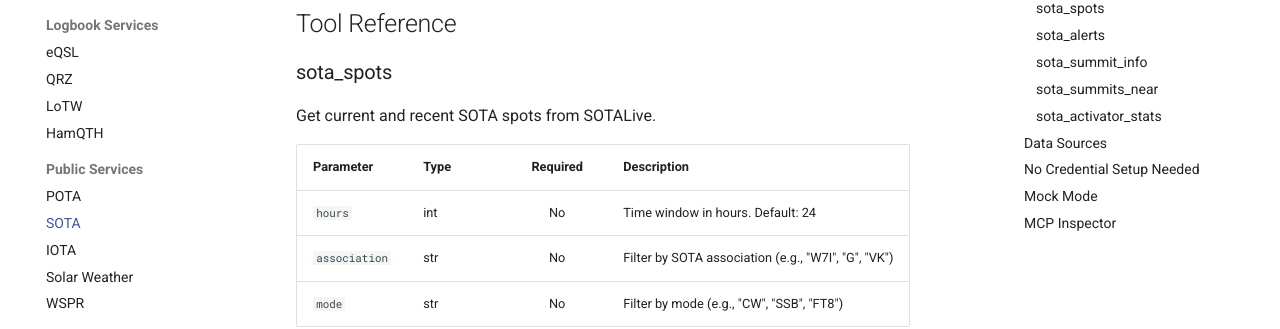
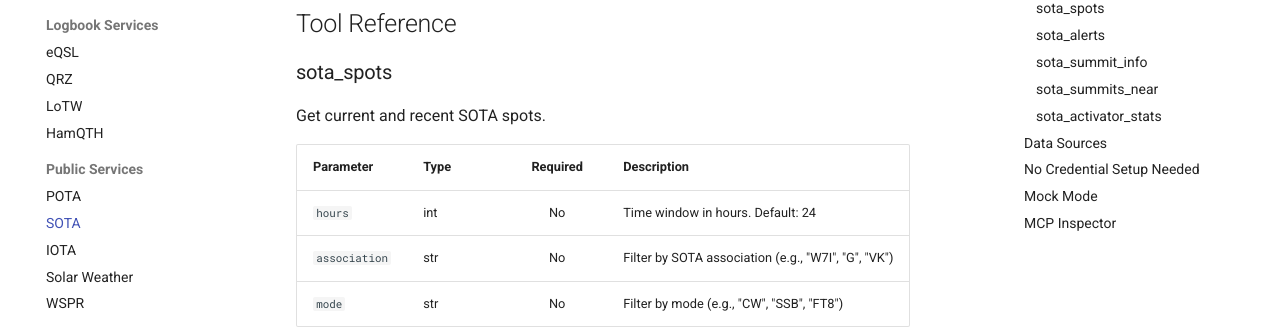
Before and after one commit to qso-graph/qso-graph.github.io, an MkDocs documentation site: the page built from docs/servers/sota.md, in a window 1280 px wide and 900 px high, scrolled down 705 px. Shown: the part 154-483 px from the top of the window. Built offline with MkDocs 1.6.1 and Material for MkDocs 9.7.7, drawn with Linux system fonts in a browser that asks for light colours; comment, search, counter and statistics services are not loaded; some of the changed text lies outside the part shown.

Commit message:
docs: update SOTA data source from dead sotalive.tk to api2.sota.org.uk
Co-Authored-By: Claude Opus 4.6 <noreply@anthropic.com>

```diff
--- a/docs/servers/sota.md
+++ b/docs/servers/sota.md
@@ -28,7 +28,7 @@ All 5 tools are **public** — no credentials needed.
 
 ### sota_spots
 
-Get current and recent SOTA spots from SOTALive.
+Get current and recent SOTA spots.
 
 | Parameter | Type | Required | Description |
 |-----------|------|:--------:|-------------|
@@ -89,7 +89,7 @@ Returns total activations, unique summits, QSO count, points, and recent activat
 sota-mcp uses two public APIs:
 
 - **SOTLAS** (`api.sotl.as`) — summit data, statistics, geospatial search
-- **SOTALive** (`sotalive.tk`) — live spots and alerts
+- **SOTA API** (`api2.sota.org.uk`) — live spots and alerts
 
 ---
 
```
